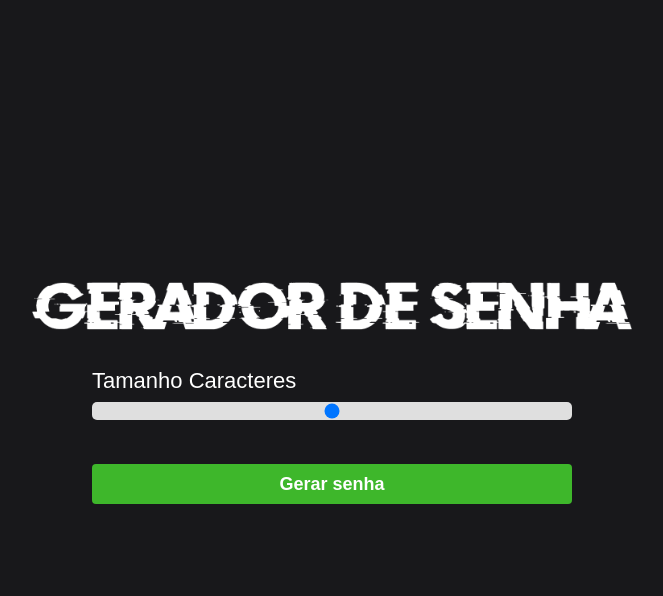
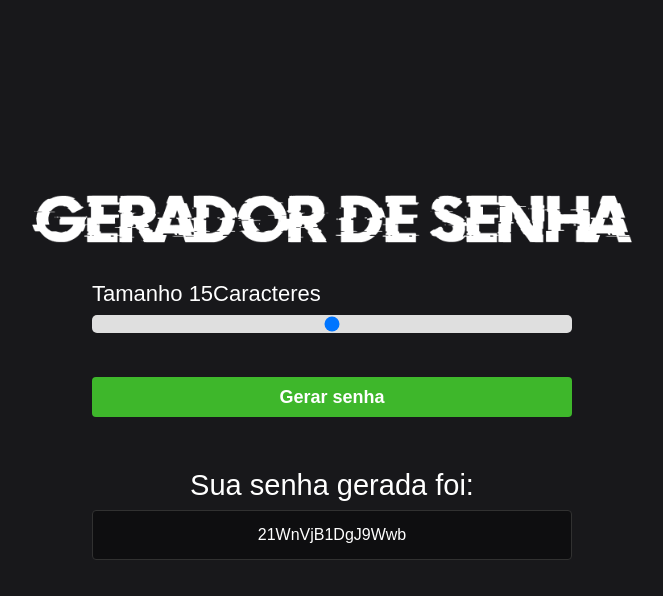
Before and after one commit to samuelramosdev/project-password-generator, a plain HTML site: page index.html in a window 1280 px wide. Both pictures are taken after a click on the button "Gerar senha". Shown: the whole page, without its empty margins (308-971 px from the left). Drawn offline with Linux system fonts and the light colour scheme.

Commit message:
FEAT: implement functionality to generate a random password

```diff
--- a/index.html
+++ b/index.html
@@ -13,7 +13,7 @@
 
   <img class="logo" src="assets/logo.png" alt="Gerador de senhas logo">
   <main class="container-input">
-    <span>Tamanho <span id="valor"></span>Caracteres</span>
+    <span>Tamanho <span id="value"></span>Caracteres</span>
     <input id="slider" class="slider" type="range" min="5" max="25" value="15" />
     <button id="button" class="button-cta">Gerar senha</button>
   </main>
--- a/js/script.js
+++ b/js/script.js
@@ -0,0 +1,26 @@
+let sliderElement = document.querySelector('#slider');
+let buttonElement = document.querySelector('#button');
+let sizePassword = document.querySelector('#value');
+let password = document.querySelector('#password');
+const containerPassword = document.querySelector('#container-password');
+
+let charset = 'abcdefghijklmnopqrstuvwxyzABCDEFGHIJKLMNOPQRSTUVWXYZ0123456789!';
+let newPassword = '';
+
+sizePassword.innerHTML = sliderElement.value;
+
+sliderElement.oninput = () => {
+  sizePassword.innerHTML = this.value;
+}
+
+const generatePassword = () => {
+  let pass = '';
+  for (let i = 0, n = charset.length; i < sliderElement.value; i++) {
+    pass += charset.charAt(Math.floor(Math.random() * n));
+  }
+
+  containerPassword.classList.remove('hide');
+  password.innerHTML = pass;
+}
+
+buttonElement.addEventListener('click', generatePassword)
```
